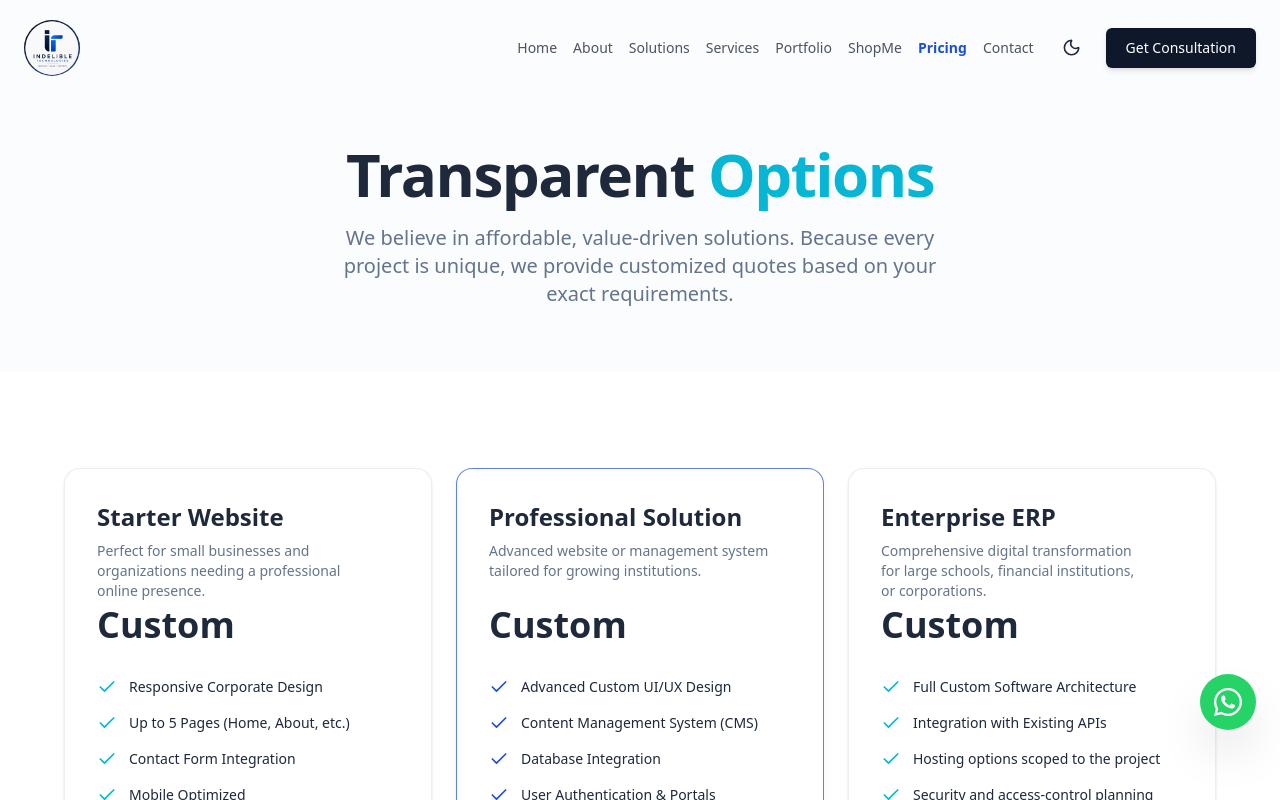
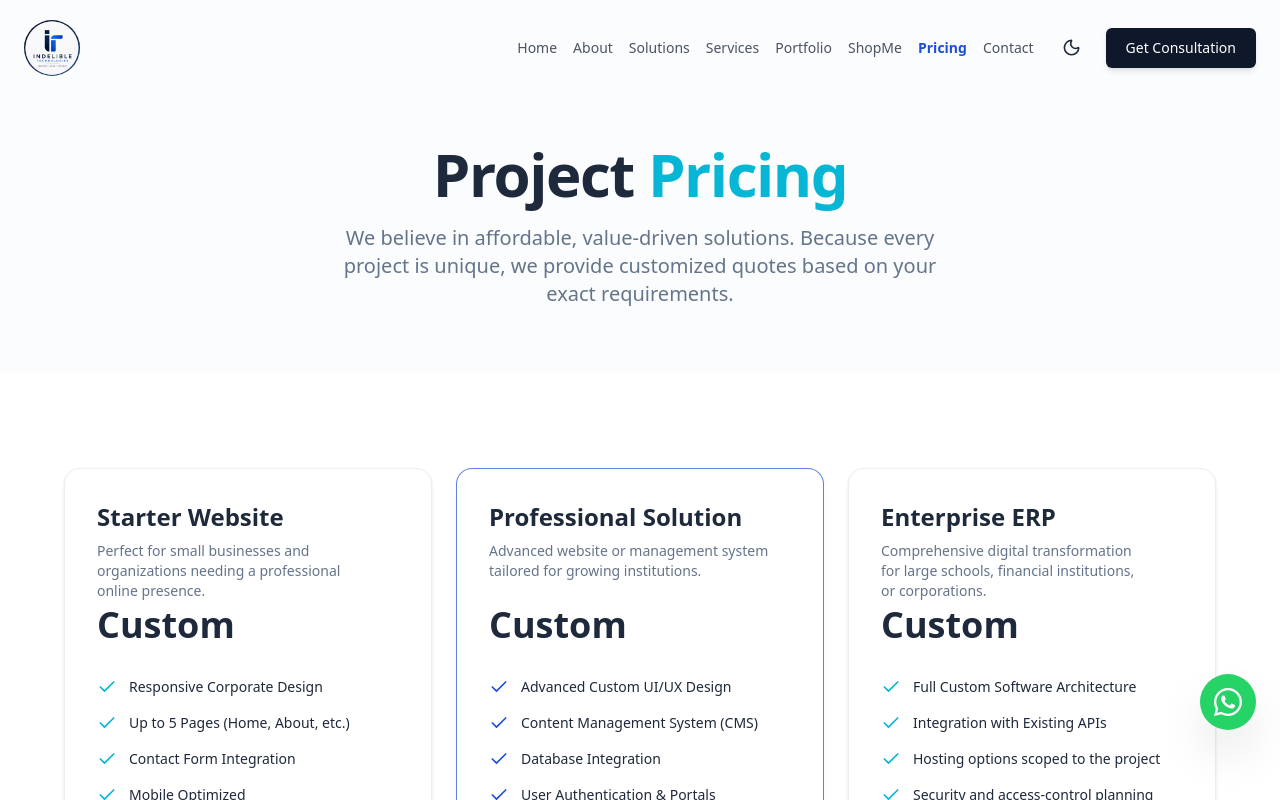
Before and after one commit to Indelible-cpu/MyWebsite, a Next.js app: page /pricing in a window 1280 px wide. Shown: the top 800 px of the page. Built offline with nearby package versions, Linux system fonts and the light colour scheme.

Commit message:
Clarify pricing page heading

```diff
--- a/app/pricing/page.tsx
+++ b/app/pricing/page.tsx
@@ -66,7 +66,7 @@ export default function Pricing() {
             transition={{ duration: 0.5 }}
             className="mb-5 text-4xl font-bold tracking-tight sm:text-5xl lg:text-6xl"
           >
-            Transparent <span className="text-accent">Options</span>
+            Project <span className="text-accent">Pricing</span>
           </m.h1>
           <m.p
             initial={{ opacity: 0, y: 20 }}
```
